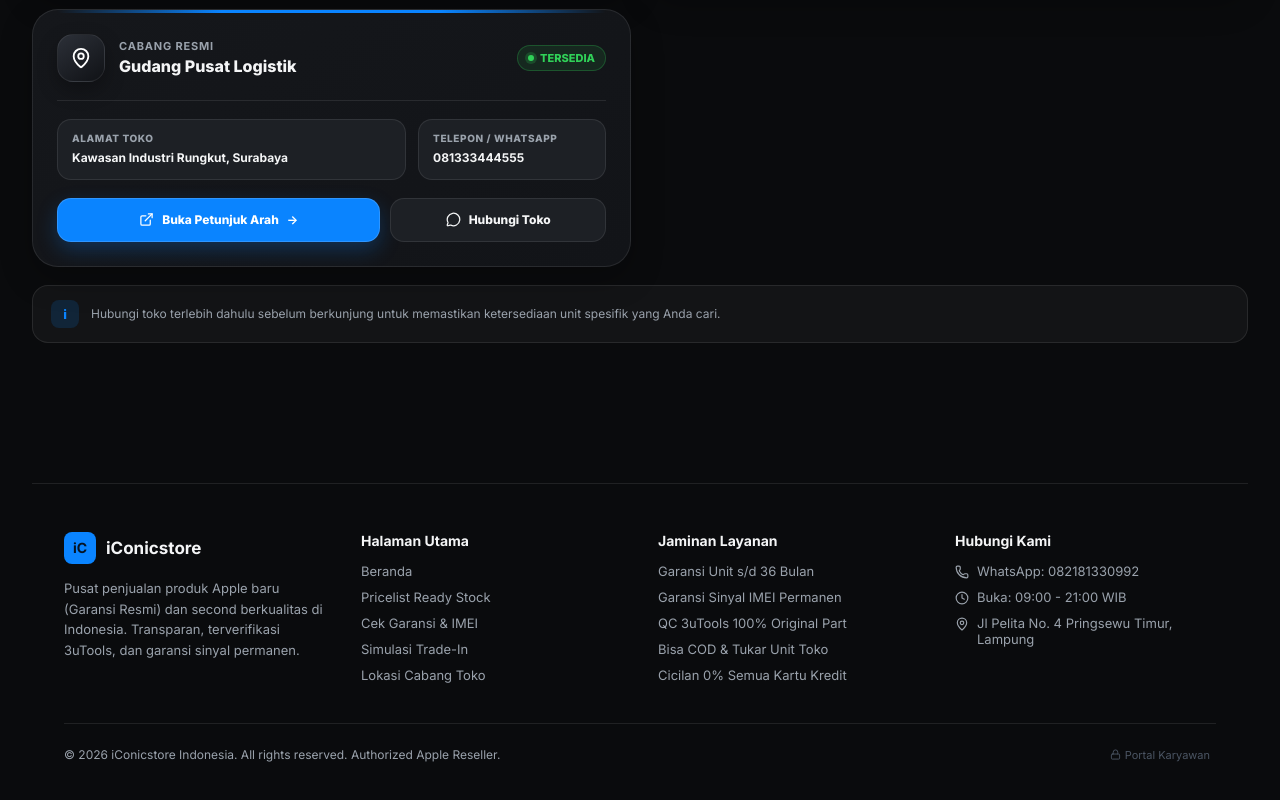
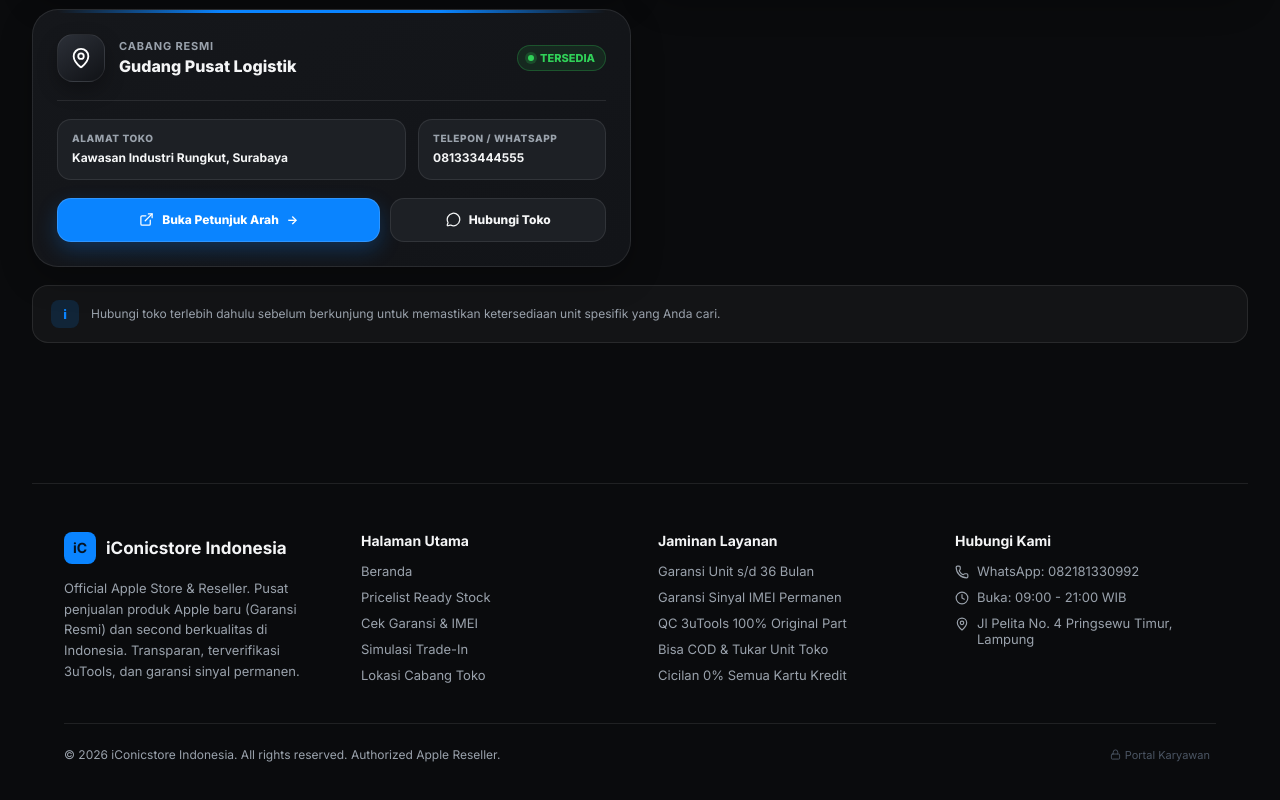
Before and after one commit to studiokalcers-creator/iconicstore, a React (Vite) app: page / in a window 1280 px wide. Shown: the part 4446-5246 px from the top of the page. Built offline with nearby package versions, Linux system fonts and the light colour scheme.

Commit message:
Fix Footer store logo and store name synchronization with storeSettings

```diff
--- a/src/components/Footer.jsx
+++ b/src/components/Footer.jsx
@@ -1,7 +1,32 @@
-import React from 'react';
+import React, { useState, useEffect } from 'react';
 import { Lock, MapPin, Phone, Mail, Clock } from 'lucide-react';
 
-export default function Footer({ onOpenStaffLogin, setCurrentTab }) {
+export default function Footer({ onOpenStaffLogin, setCurrentTab, storeSettings: propStoreSettings }) {
+  const [localSettings, setLocalSettings] = useState(() => {
+    try {
+      const saved = localStorage.getItem('iconicstore_settings');
+      return saved ? JSON.parse(saved) : {};
+    } catch (e) {
+      return {};
+    }
+  });
+
+  useEffect(() => {
+    const handleStorage = () => {
+      try {
+        const saved = localStorage.getItem('iconicstore_settings');
+        if (saved) setLocalSettings(JSON.parse(saved));
+      } catch (e) {}
+    };
+    window.addEventListener('storage', handleStorage);
+    return () => window.removeEventListener('storage', handleStorage);
+  }, []);
+
+  const storeSettings = propStoreSettings || localSettings || {};
+  const storeName = storeSettings?.storeName || 'iConicstore';
+  const storeLogo = storeSettings?.storeLogo || null;
+  const storeTagline = storeSettings?.storeTagline;
+
   return (
     <footer style={{ marginTop: '80px', borderTop: '1px solid var(--border)', paddingTop: '48px', paddingBottom: '32px' }}>
       <div style={{ maxWidth: '1280px', margin: '0 auto', padding: '0 32px' }}>
@@ -11,13 +36,33 @@ export default function Footer({ onOpenStaffLogin, setCurrentTab }) {
           {/* Brand Info */}
           <div style={{ display: 'flex', flexDirection: 'column', gap: '14px' }}>
             <div style={{ display: 'flex', alignItems: 'center', gap: '10px' }}>
-              <div style={{ width: '32px', height: '32px', borderRadius: '8px', background: 'var(--accent)', display: 'flex', alignItems: 'center', justifyContent: 'center', fontWeight: '700', color: 'var(--accent-ink)', fontSize: '14px' }}>
-                iC
-              </div>
-              <span style={{ fontWeight: '700', fontSize: '17px' }}>iConicstore</span>
+              {storeLogo ? (
+                <img
+                  src={storeLogo}
+                  alt={storeName}
+                  style={{
+                    width: '36px',
+                    height: '36px',
+                    borderRadius: '8px',
+                    objectFit: 'contain',
+                    background: 'rgba(255,255,255,0.06)',
+                    border: '1px solid var(--border)'
+                  }}
+                  onError={(e) => {
+                    e.currentTarget.style.display = 'none';
+                  }}
+                />
+              ) : (
+                <div style={{ width: '32px', height: '32px', borderRadius: '8px', background: 'var(--accent)', display: 'flex', alignItems: 'center', justifyContent: 'center', fontWeight: '700', color: 'var(--accent-ink)', fontSize: '14px' }}>
+                  {storeName ? storeName.substring(0, 2) : 'iC'}
+                </div>
+              )}
+              <span style={{ fontWeight: '700', fontSize: '17px', color: 'var(--text)' }}>{storeName}</span>
             </div>
             <p style={{ margin: 0, fontSize: '13px', color: 'var(--text-dim)', lineHeight: '1.6' }}>
-              Pusat penjualan produk Apple baru (Garansi Resmi) dan second berkualitas di Indonesia. Transparan, terverifikasi 3uTools, dan garansi sinyal permanen.
+              {storeTagline
+                ? `${storeTagline}. Pusat penjualan produk Apple baru (Garansi Resmi) dan second berkualitas di Indonesia. Transparan, terverifikasi 3uTools, dan garansi sinyal permanen.`
+                : 'Pusat penjualan produk Apple baru (Garansi Resmi) dan second berkualitas di Indonesia. Transparan, terverifikasi 3uTools, dan garansi sinyal permanen.'}
             </p>
           </div>
 
--- a/src/components/WebStorefront.jsx
+++ b/src/components/WebStorefront.jsx
@@ -818,7 +818,7 @@ export default function WebStorefront({
       </section>
 
       {/* 7. FOOTER */}
-      <Footer onOpenStaffLogin={onOpenStaffLogin} setCurrentTab={setCurrentTab} />
+      <Footer onOpenStaffLogin={onOpenStaffLogin} setCurrentTab={setCurrentTab} storeSettings={storeSettings} />
 
       {/* 8. DETAIL MODAL FOR ORDER VIA WHATSAPP */}
       {selectedDetailProduct && (
```
